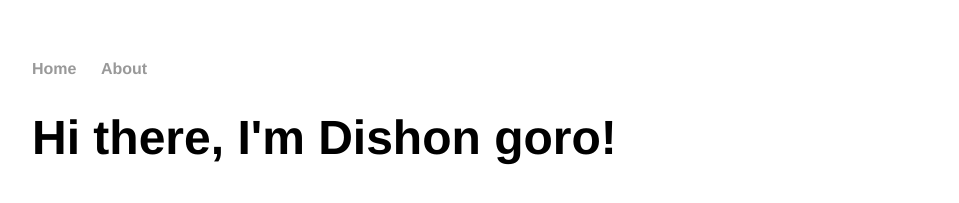
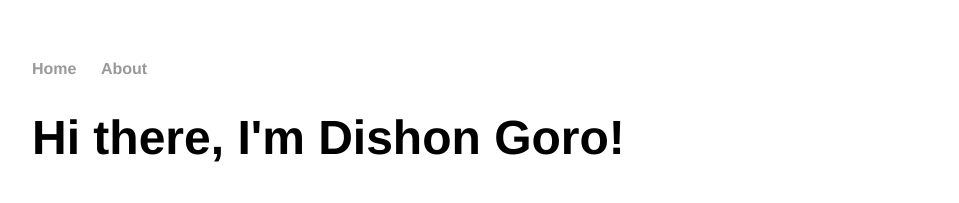
Before and after one commit to I-am-Dishon/I-am-Dishon.github.io, a plain HTML site: page index.html in a window 1280 px wide. Shown: the top 203 px of the page, without its empty margins (160-1119 px from the left). Drawn offline with Linux system fonts and the light colour scheme.

Commit message:
Update index.html

```diff
--- a/index.html
+++ b/index.html
@@ -16,7 +16,7 @@
 		</nav>
 		<div class="container">
     		<div class="blurb">
-        		<h1>Hi there, I'm Dishon goro!</h1>
+        		<h1>Hi there, I'm Dishon Goro!</h1>
 				<p>Developer</p>
     		</div><!-- /.blurb -->
 		</div><!-- /.container -->
```
